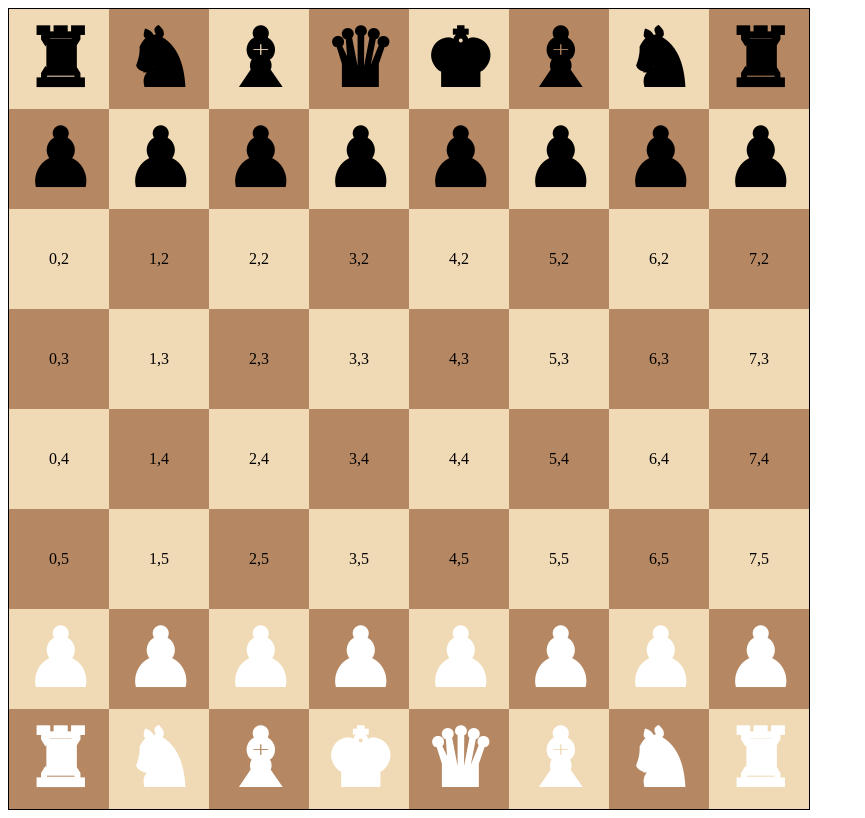
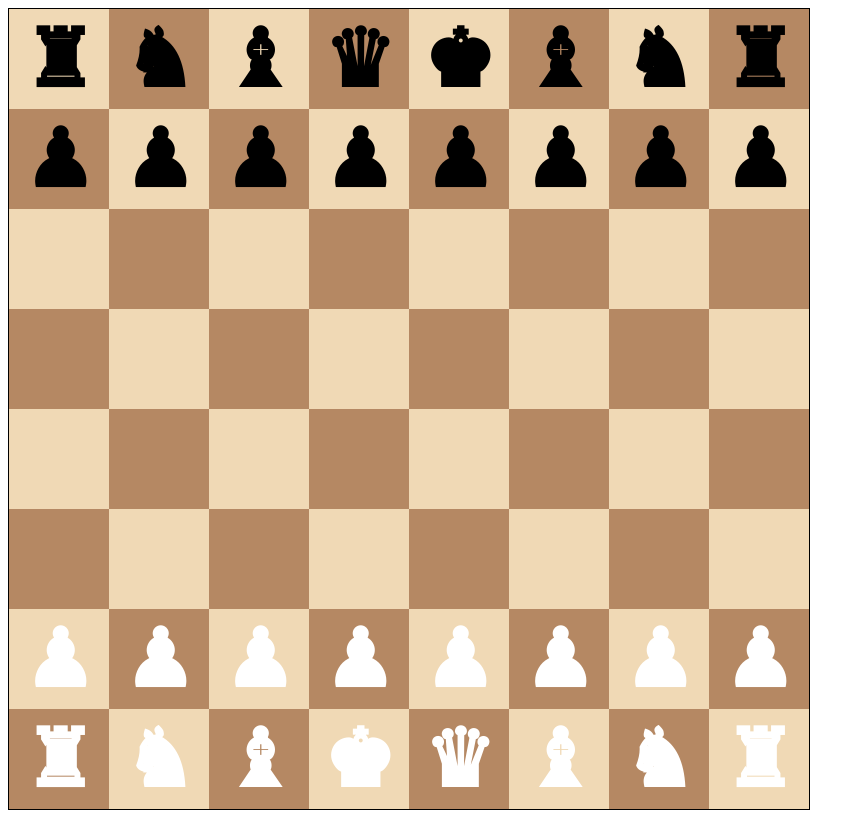
Before and after one commit to tedleahy/chess-with-react-dnd, a React (Vite) app: page / in a window 1280 px wide. Shown: the whole page, without its empty margins (0-865 px from the left). Built offline with nearby package versions, Linux system fonts and the light colour scheme.

Commit message:
Remove debug coordinates appearing on squares

```diff
--- a/src/components/Board.tsx
+++ b/src/components/Board.tsx
@@ -40,11 +40,5 @@ export default function Board() {
 
 function getPieceComponent(piecePositions: PiecePositions, x: number, y: number) {
   const piece = piecePositions[`${x},${y}`];
-  return piece ? (
-    <Piece x={x} y={y} name={piece.name} color={piece.color} />
-  ) : (
-    <p>
-      {x},{y}
-    </p>
-  );
+  return piece ? <Piece x={x} y={y} name={piece.name} color={piece.color} /> : null;
 }
```
